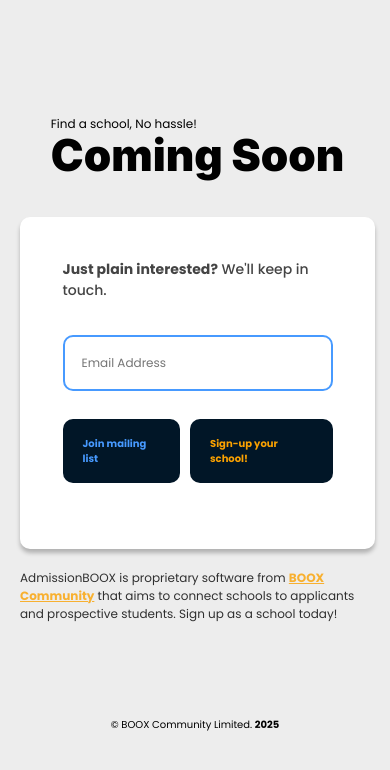
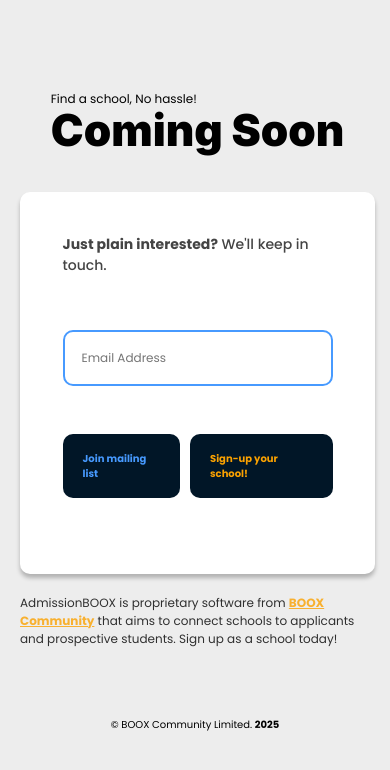
Before and after one commit to georgeAkonjom/admissionboox_coming_soon, a React (Vite) app in the folder frontend/: page / in a window 390 px wide. Shown: the top 770 px of the page. Built offline with nearby package versions, Linux system fonts and the light colour scheme.

Commit message:
Updated responsivity fixes.

```diff
--- a/frontend/src/App.css
+++ b/frontend/src/App.css
@@ -83,6 +83,7 @@
   justify-content: center;
 }
 
+
 @media (max-width: 60rem) {
   body{
     font-size: 1rem;
@@ -105,6 +106,12 @@
   .hero_text {
     font-size: 4.4rem;
   }
+ #form {
+  padding-top: 4.26rem;
+  padding-bottom: 4.26rem;
+  padding-left: 4.26rem;
+  padding-right: 4.26rem;
+  }
   .desc {
     max-width: 100vw;
     margin: auto;
@@ -112,12 +119,4 @@
   #copy {
     max-width: 100vw;
   }
-  #form {
-    padding-top: 4.26rem;
-    padding-bottom: 4.26rem;
-    padding-left: 4.26rem;
-    padding-right: 4.26rem;
-  }
-  form {
-    gap: .5rem;
 }
```
